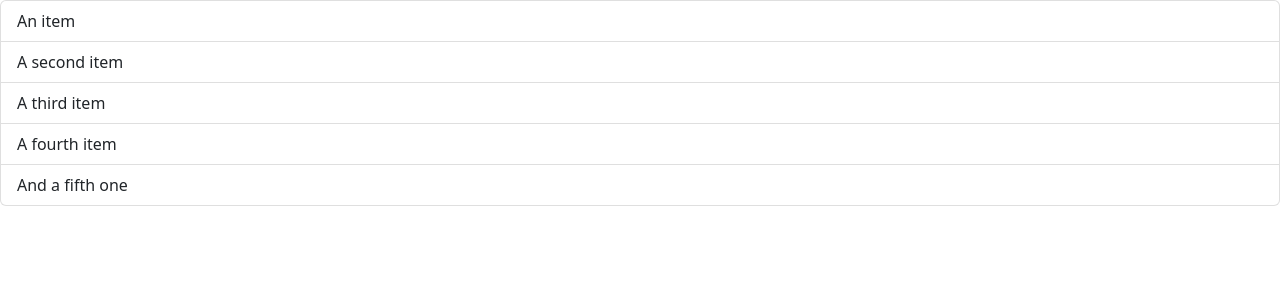
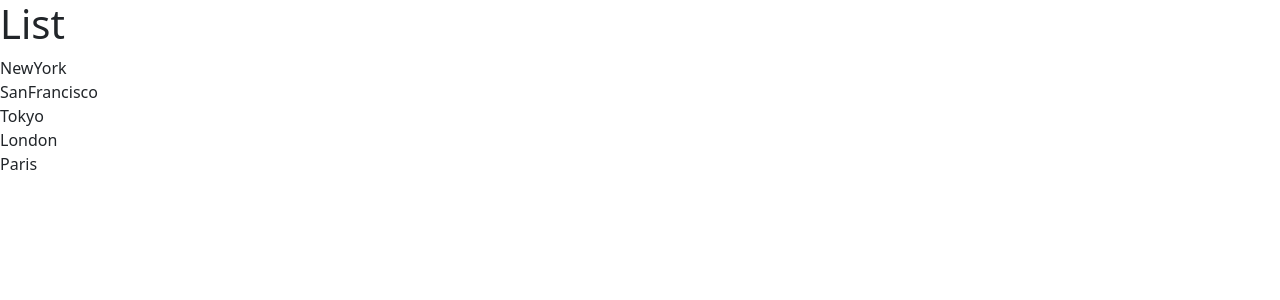
Before and after one commit to mohamed-ansil-mk/React-basics, a React (Vite) app: page / in a window 1280 px wide. Shown: the top 300 px of the page. Built offline with nearby package versions, Linux system fonts and the light colour scheme.

Commit message:
after list rendering

```diff
--- a/src/components/ListGroup.tsx
+++ b/src/components/ListGroup.tsx
@@ -1,12 +1,22 @@
 function ListGroup() {
+    const items = [
+
+        "NewYork",
+        "SanFrancisco",
+        "Tokyo",
+        "London",
+        "Paris"
+        ];
+
+
   return (
+    <>
+    <h1>List</h1>
     <ul className="list-group">
-      <li className="list-group-item">An item</li>
-      <li className="list-group-item">A second item</li>
-      <li className="list-group-item">A third item</li>
-      <li className="list-group-item">A fourth item</li>
-      <li className="list-group-item">And a fifth one</li>
+      {items.map(item => (
+      <li key={item}>{item}</li>))  }
     </ul>
+    </>
   );
 }
 
```
